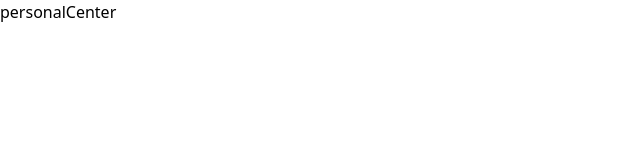
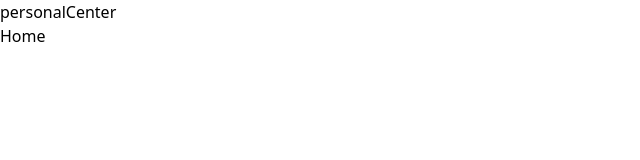
Before and after one commit to tolerious/Stylish-Reader-Website, a Nuxt app: page /personalCenter in a window 1280 px wide. Shown: the top 160 px of the page, without its empty margins (0-640 px from the left). Built offline with nearby package versions, Linux system fonts and the light colour scheme.

Commit message:
🚧 Update code.

```diff
--- a/pages/personalCenter.vue
+++ b/pages/personalCenter.vue
@@ -1,5 +1,6 @@
 <template>
   <div>personalCenter</div>
+  <NuxtLink to="/">Home</NuxtLink>
 </template>
 
 <script setup lang="ts">
```
